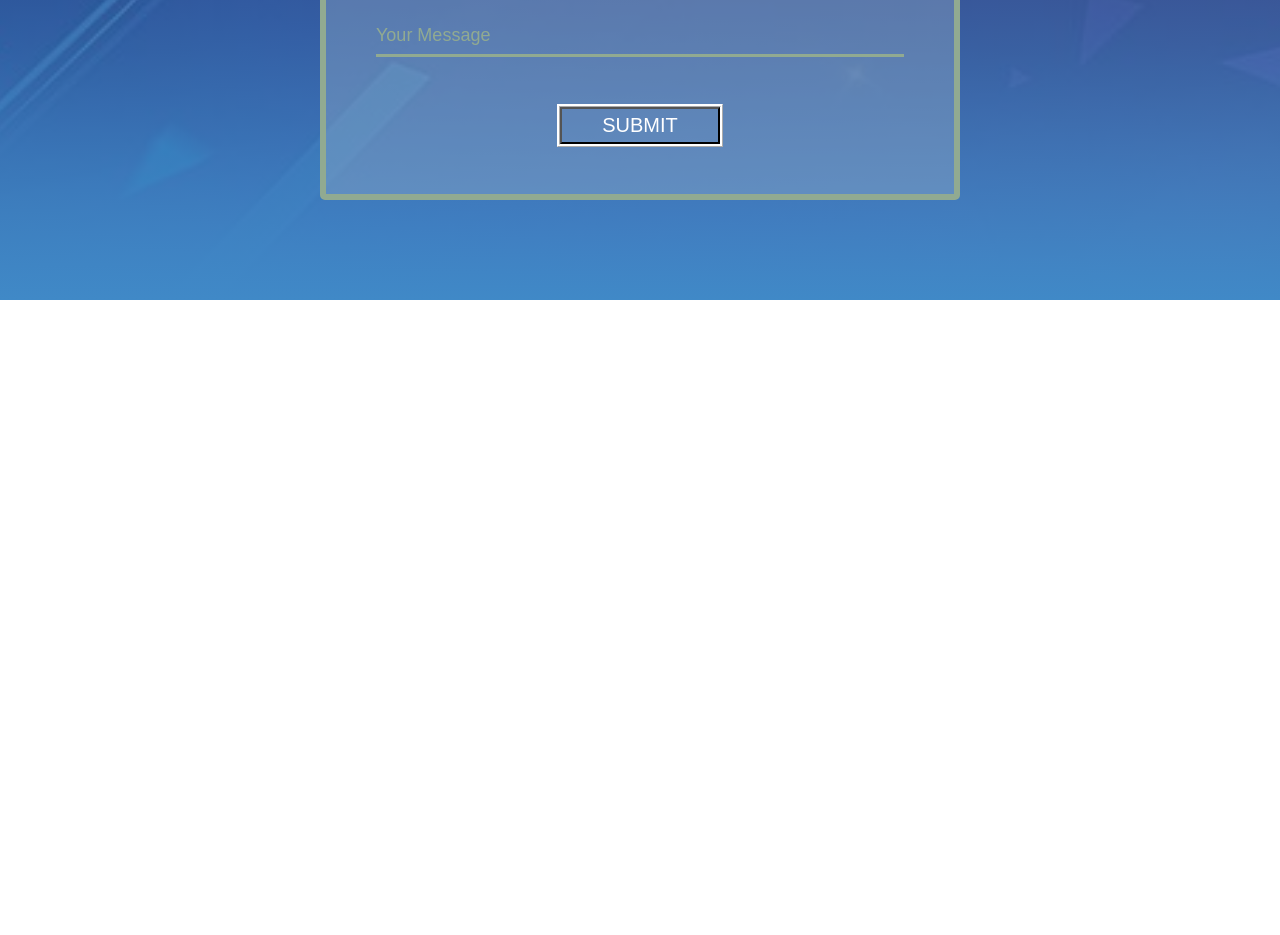
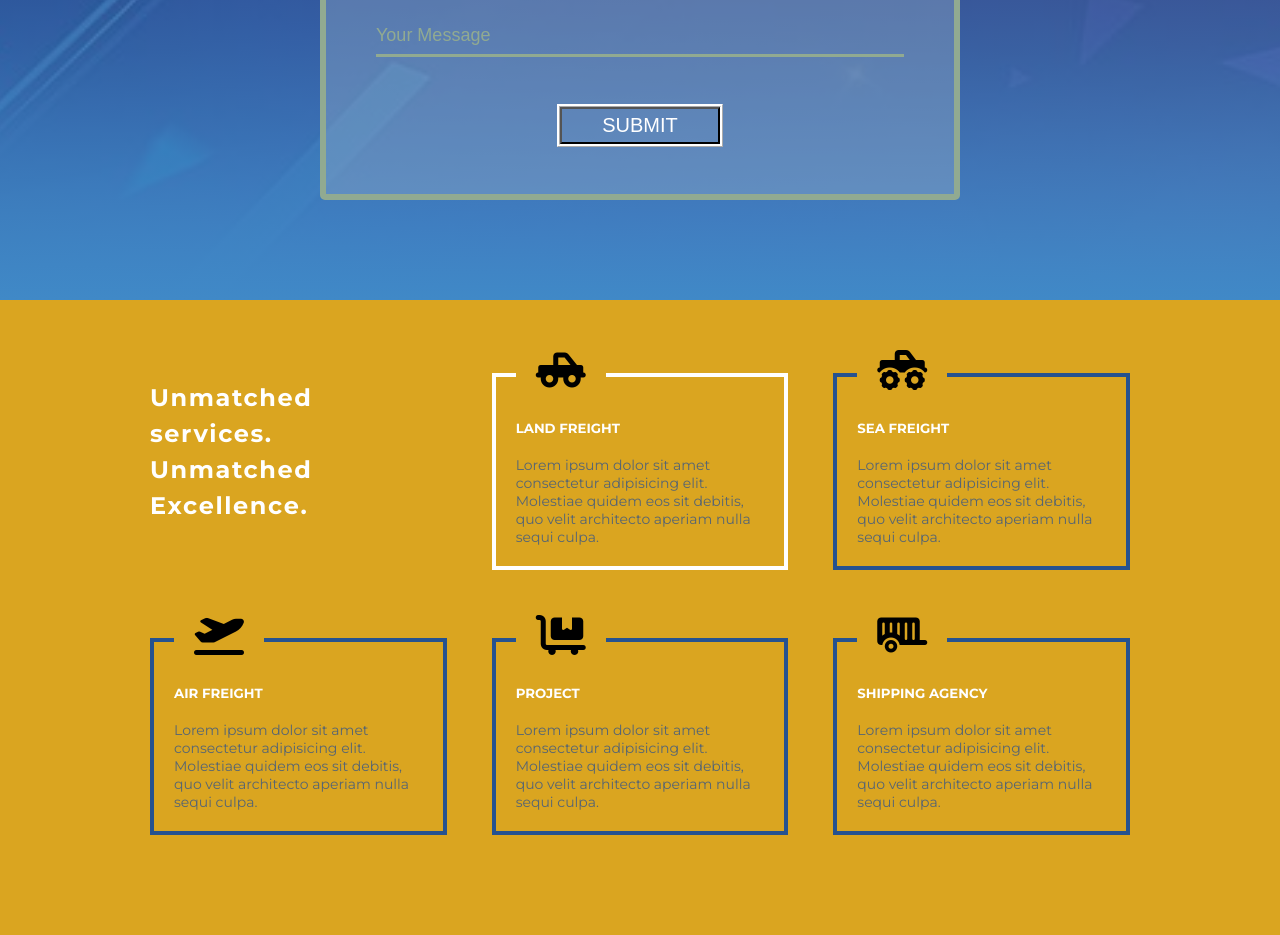
Before and after one commit to 01725836655/project-4, a plain HTML site: page index.html in a window 1280 px wide. Shown: the part 3838-4773 px from the top of the page. Before the commit the page ends 4138 px from the top, so only its background shows below. Drawn offline with Linux system fonts and the light colour scheme.

Commit message:
match-section

```diff
--- a/index.html
+++ b/index.html
@@ -172,6 +172,39 @@
                   <input class="input-submit" type="submit" value="SUBMIT">
             </form>
      </section>
+     <!-- six section code start -->
+     <section id="sixth-section">
+            <div id="match-parent">
+                 <div class="first-single-match">
+                    <h2> Unmatched<br> services.<br> Unmatched<br> Excellence.</h2>
+                 </div>
+
+                 <fieldset class="single-match">
+                        <legend> <i class="fas fa-truck-pickup"></i></legend>
+                        <h5> LAND FREIGHT </h5>
+                        <p>Lorem ipsum dolor sit amet consectetur adipisicing elit. Molestiae quidem eos sit debitis, quo velit architecto aperiam nulla sequi culpa.</p>
+                 </fieldset>
+                 <fieldset class="single-match">
+                    <legend> <i class="fas fa-truck-monster"></i></legend>
+                    <h5> SEA FREIGHT </h5>
+                    <p>Lorem ipsum dolor sit amet consectetur adipisicing elit. Molestiae quidem eos sit debitis, quo velit architecto aperiam nulla sequi culpa.</p>
+             </fieldset>
+             <fieldset class="single-match">
+                <legend> <i class="fas fa-plane-departure"></i></legend>
+                <h5> AIR FREIGHT </h5>
+                <p>Lorem ipsum dolor sit amet consectetur adipisicing elit. Molestiae quidem eos sit debitis, quo velit architecto aperiam nulla  sequi culpa.</p>
+           </fieldset><fieldset class="single-match">
+                <legend> <i class="fas fa-dolly-flatbed"></i></legend>
+                <h5> PROJECT </h5>
+                <p>Lorem ipsum dolor sit amet consectetur adipisicing elit. Molestiae quidem eos sit debitis, quo velit architecto aperiam nulla sequi culpa.</p>
+         </fieldset>
+         <fieldset class="single-match">
+            <legend> <i class="fas fa-trailer"></i></legend>
+            <h5> SHIPPING AGENCY </h5>
+            <p>Lorem ipsum dolor sit amet consectetur adipisicing elit. Molestiae quidem eos sit debitis, quo velit architecto aperiam nulla sequi culpa.</p>
+       </fieldset>
+            </div>
+     </section>
 
 
 
--- a/style.css
+++ b/style.css
@@ -353,6 +353,45 @@ nav ul li a:hover,nav ul li a.active{
  .input-submit:hover{
    background-color: #154360;
  }
+ /* six section code start */
+
+#sixth-section{
+   background-color:goldenrod;
+}
+.first-single-match{
+   margin-top: 30px;
+   color: white;
+   line-height: 1.5;
+   letter-spacing: 0.1em;
+}
+
+ #match-parent{
+   display: grid;
+   grid-template-columns: repeat(3,1fr);
+   margin-left: 150px;
+   margin-right: 150px;
+   grid-gap: 45px;
+   padding: 50px 0 100px 0;
+ }
+ .single-match{
+   border: 4px solid #26528F;
+   padding: 20px;
+ }
+ .single-match i{
+     font-size: 40px;
+     padding: 0 20px  10px 20px;
+ }
+ .single-match h5{
+       margin-bottom: 20px;
+       color: white;
+ }
+ .single-match p{
+   color: #566573;
+   font-size: 14px;
+ }
+ .single-match:nth-child(2){
+   border: 4px solid white;
+ }
 
 
 
@@ -417,6 +456,21 @@ nav ul li a:hover,nav ul li a.active{
 
 
  }
+ /* contact section finished */
+ /* match project section :start */
+
+ #match-parent{
+   display: grid;
+   grid-template-columns: repeat(1,1fr);
+   margin-left: 30px;
+   margin-right: 30px;
+   grid-gap: 25px;
+   padding: 50px 0 100px 0;
+ }
+ .first-single-match{
+   text-align: center;
+ }
+
 
  }
  @media only screen and(min-width: 689px) and (max-width: 1099px) {
@@ -472,5 +526,14 @@ nav ul li a:hover,nav ul li a.active{
 
 
  }
+ /* contact section finished */
+ /* match project :start */
+ #match-parent{
+   display: grid;
+   grid-template-columns: repeat(2,1fr);
+   grid-gap: 35px;
+   margin-left: 70px;
+   margin-right: 70px;
+
 
  }
```
